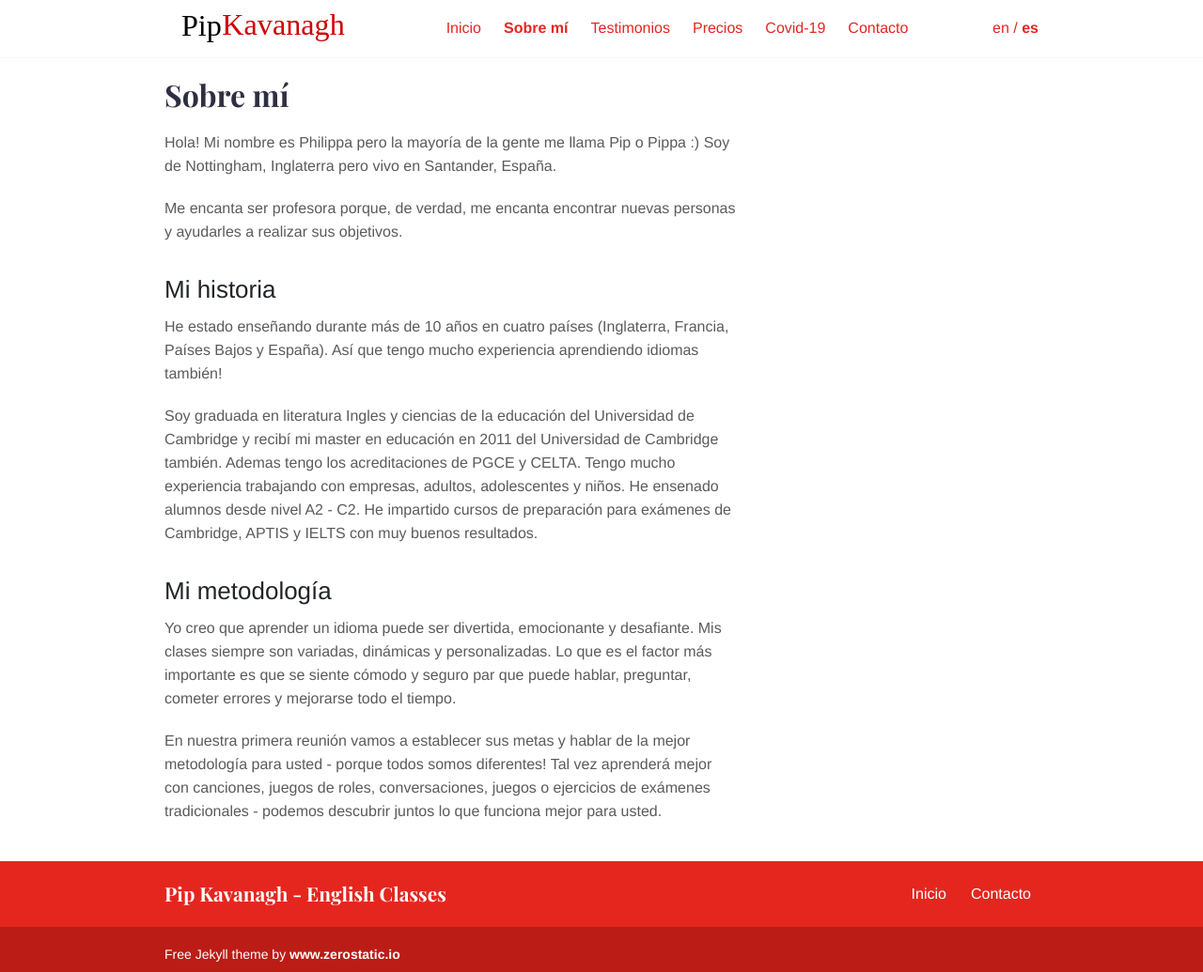
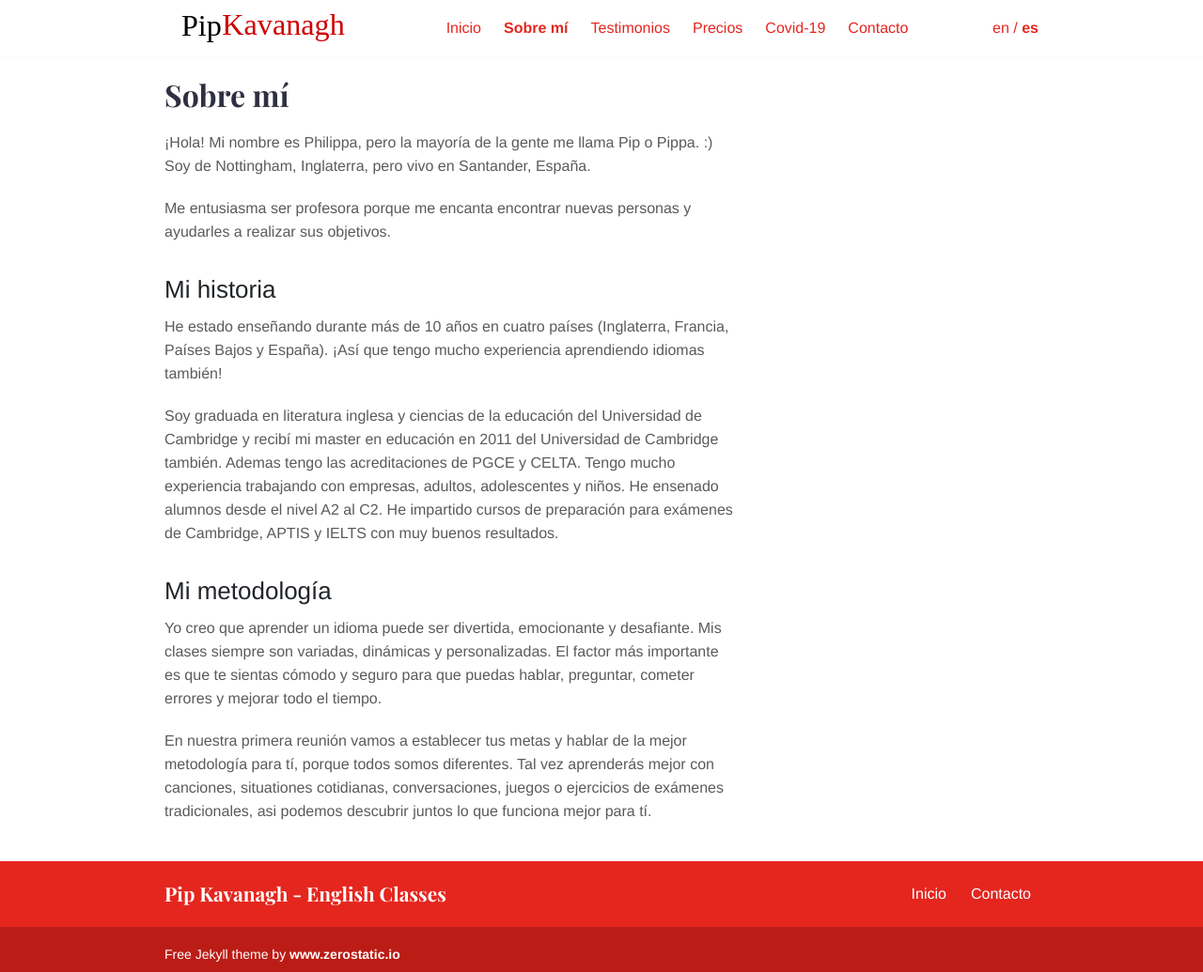
Before and after one commit to pipkav/pipkav.github.io, a Jekyll site: the page built from es/about.md, in a window 1280 px wide. Shown: the whole page at 94% size. Built offline with Jekyll 4.4.1, drawn with Linux system fonts in a browser that asks for light colours.

Commit message:
Updated spanish

```diff
--- a/es/about.md
+++ b/es/about.md
@@ -6,19 +6,19 @@ bodyClass: page-about
 locale: es
 ---
 
-Hola! Mi nombre es Philippa pero la mayoría de la gente me llama Pip o Pippa :) Soy de Nottingham, Inglaterra pero vivo en Santander, España.
+¡Hola! Mi nombre es Philippa, pero la mayoría de la gente me llama Pip o Pippa. :) Soy de Nottingham, Inglaterra, pero vivo en Santander, España.
 
-Me encanta ser profesora porque, de verdad, me encanta encontrar nuevas personas y ayudarles a realizar sus objetivos.
+Me entusiasma ser profesora porque me encanta encontrar nuevas personas y ayudarles a realizar sus objetivos.
 
 ## Mi historia
 
-He estado enseñando durante más de 10 años en cuatro países (Inglaterra, Francia, Países Bajos y España). Así que tengo mucho experiencia aprendiendo idiomas también!
+He estado enseñando durante más de 10 años en cuatro países (Inglaterra, Francia, Países Bajos y España). ¡Así que tengo mucho experiencia aprendiendo idiomas también!
 
-Soy graduada en literatura Ingles y ciencias de la educación del Universidad de Cambridge y recibí mi master en educación en 2011 del Universidad de Cambridge también. Ademas tengo los acreditaciones de PGCE y CELTA.
-Tengo mucho experiencia trabajando con empresas, adultos, adolescentes y niños. He ensenado alumnos desde nivel A2 - C2. He impartido cursos de preparación para exámenes de Cambridge, APTIS y IELTS con muy buenos resultados.
+Soy graduada en literatura inglesa y ciencias de la educación del Universidad de Cambridge y recibí mi master en educación en 2011 del Universidad de Cambridge también. Ademas tengo las acreditaciones de PGCE y CELTA.
+Tengo mucho experiencia trabajando con empresas, adultos, adolescentes y niños. He ensenado alumnos desde el nivel A2 al C2. He impartido cursos de preparación para exámenes de Cambridge, APTIS y IELTS con muy buenos resultados.
 
 ## Mi metodología
 
-Yo creo que aprender un idioma puede ser divertida, emocionante y desafiante.  Mis clases siempre son variadas, dinámicas y personalizadas. Lo que es el factor más importante es que se siente cómodo y seguro par que puede hablar, preguntar, cometer errores y mejorarse todo el tiempo.
+Yo creo que aprender un idioma puede ser divertida, emocionante y desafiante.  Mis clases siempre son variadas, dinámicas y personalizadas.  El factor más importante es que te sientas cómodo y seguro para que puedas hablar, preguntar, cometer errores y mejorar todo el tiempo.
 
-En nuestra primera reunión vamos a establecer sus metas y hablar de la mejor metodología para usted - porque todos somos diferentes! Tal vez aprenderá mejor con canciones, juegos de roles, conversaciones, juegos o ejercicios de exámenes tradicionales - podemos descubrir juntos lo que funciona mejor para usted.
+En nuestra primera reunión vamos a establecer tus metas y hablar de la mejor metodología para tí, porque todos somos diferentes. Tal vez aprenderás mejor con canciones, situationes cotidianas, conversaciones, juegos o ejercicios de exámenes tradicionales, asi podemos descubrir juntos lo que funciona mejor para tí.
```
Also changed, not shown: es/contact.md (+2 -2 lines), es/covid19.md (+2 -2 lines), es/prices.md (+6 -6 lines), es/testimonials.md (+0 -4 lines).
